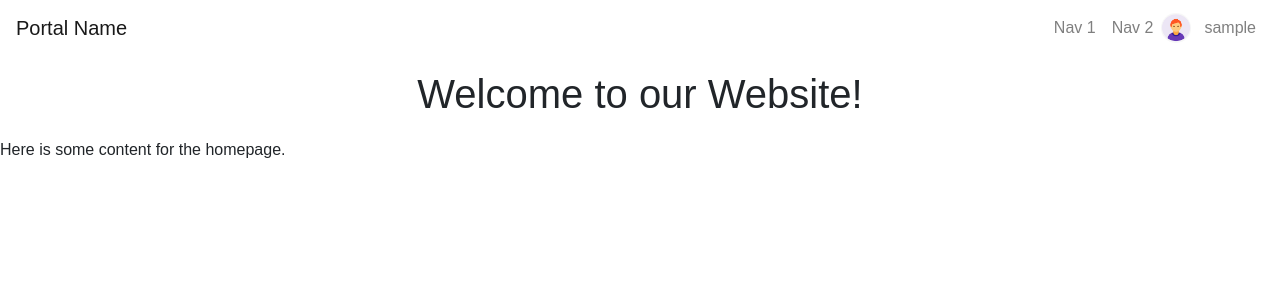
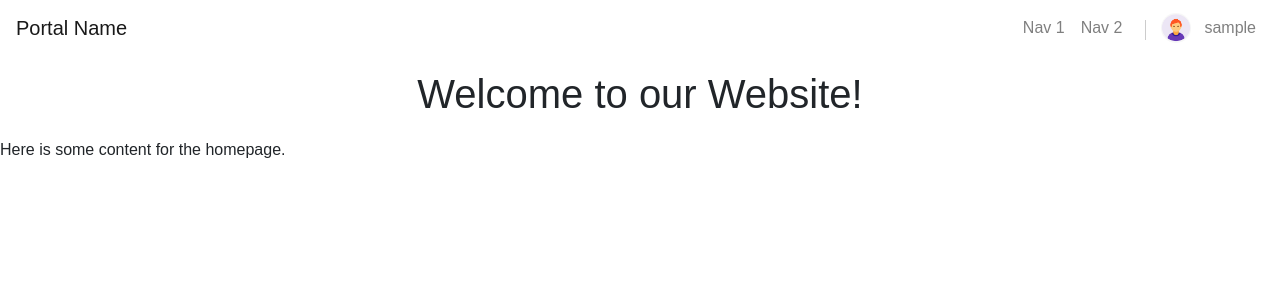
Before and after one commit to amoghkini/flask-template, a Flask app: page / in a window 1280 px wide. Shown: the top 300 px of the page. Run offline with Flask 3, Linux system fonts and the light colour scheme; the visitor is signed in with stand-in values (Sample User, id 1); some libraries are stand-ins or nearby versions.

Commit message:
Added divider on navbar for webview

```diff
--- a/src/static/css/styles.css
+++ b/src/static/css/styles.css
@@ -547,3 +547,21 @@ body.dark-mode footer {
     font-weight: bold;
     /* Add any additional styling you want */
 }
+
+
+.vertical-divider {
+    border-left: 1px solid #ccc;
+    height: 20px; /* Adjust the height of the divider */
+    margin: 0 15px; /* Adjust the margin around the divider */
+    margin-top: 8px;
+}
+
+/* Add the necessary media query to target mobile view */
+@media (max-width: 767px) {
+
+    /* Hide the profile picture and divider in mobile view */
+    .profile-pic,
+    .vertical-divider {
+        display: none;
+    }
+}
--- a/src/templates/navbar.html
+++ b/src/templates/navbar.html
@@ -15,6 +15,7 @@
                 </li>
                 <li class="nav-item">
                     <div class="user-info">
+                        <span class="vertical-divider"></span>
                         <img src="{{ url_for('profile_picture') }}" class="profile-pic" alt="Profile Picture">
                     </div>
                 </li>
@@ -26,6 +27,10 @@
                     <div class="dropdown-menu dropdown-menu-right" aria-labelledby="userMenuDropdown">
                         <a class="dropdown-item" href="#">Profile</a>
                         <a class="dropdown-item" href="#">Settings</a>
+                        <label class="dropdown-item custom-control custom-switch">
+                            &nbsp; <input type="checkbox" class="custom-control-input" id="darkModeSwitch">
+                            <label class="custom-control-label" for="darkModeSwitch">Dark Mode</label>
+                        </label>
                         <div class="dropdown-divider"></div>
                         <a class="dropdown-item" href="#">Logout</a>
                     </div>
```
